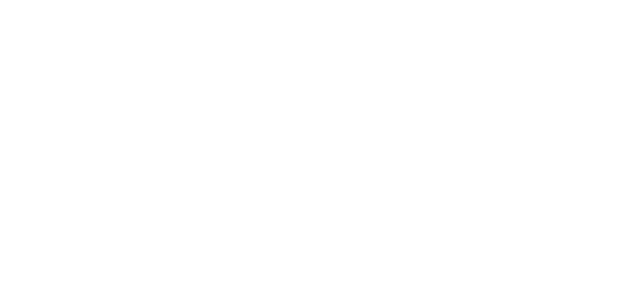
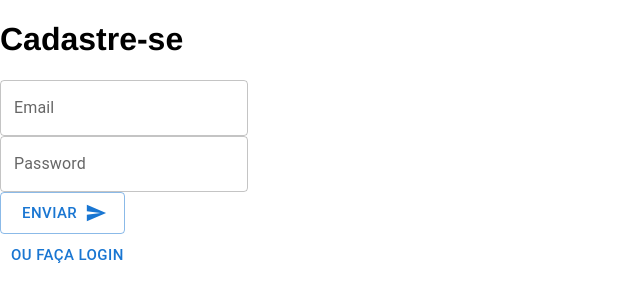
Before and after one commit to santosfk/toDoList, a React (Create React App) app: page /login in a window 1280 px wide. Before the commit this address had no page. Shown: the top 302 px of the page, without its empty margins (0-640 px from the left). Built offline with nearby package versions, Linux system fonts and the light colour scheme.

Commit message:
feat : creating user login functionality using firebase

```diff
--- a/src/App.tsx
+++ b/src/App.tsx
@@ -9,8 +9,9 @@
     <>
       <GlobalStyle />
       <Routes>
-        <Route path="signup" element={<Signup />} />
-        <Route path="/" element={<Home />} />
+        <Route path="/" element={<Signup />} />
+        <Route path="home" element={<Home />} />
+        <Route path="login" element={<Login />} />
       </Routes>
     </>
   );
--- a/src/Screens/Login/login.tsx
+++ b/src/Screens/Login/login.tsx
@@ -0,0 +1,93 @@
+import React from "react";
+import { useForm, SubmitHandler } from "react-hook-form";
+import { useNavigate } from "react-router-dom";
+import { TextField, Button } from "@mui/material";
+import { getAuth, signInWithEmailAndPassword } from "firebase/auth";
+import {
+  Container,
+  EmailContent,
+  LeftContent,
+  PasswordContent,
+  RightContent,
+  SubmitContent,
+  Title,
+} from "./style";
+import SendIcon from "@mui/icons-material/Send";
+
+type Inputs = {
+  email: string;
+  password: string;
+};
+export default function Login() {
+  const navigation = useNavigate();
+  const handleChangeRoute = (route: string) => {
+    navigation(`/${route}`);
+  };
+  const {
+    register,
+    handleSubmit,
+    formState: { errors },
+  } = useForm<Inputs>();
+  const onSubmit: SubmitHandler<Inputs> = (data) => {
+    const email = data.email;
+    const password = data.password;
+    const auth = getAuth();
+    signInWithEmailAndPassword(auth, email, password)
+      .then((userCredential) => {
+        // Signed in
+        const user = userCredential.user;
+        handleChangeRoute("home");
+        console.log(user.uid);
+
+        // ...
+      })
+      .catch((error) => {
+        const errorCode = error.code;
+        const errorMessage = error.message;
+      });
+  };
+  return (
+    <Container>
+      <LeftContent>
+        <Title>Cadastre-se</Title>
+        <form onSubmit={handleSubmit(onSubmit)}>
+          <EmailContent>
+            <TextField
+              id="filled-basic"
+              label="Email"
+              variant="outlined"
+              size="medium"
+              {...register("email", { required: true })}
+            />
+            {errors.email && <span>este campo é obrigatório</span>}
+          </EmailContent>
+          <PasswordContent>
+            <TextField
+              type="password"
+              id="filled-basic"
+              label="Password"
+              variant="outlined"
+              size="medium"
+              {...register("password", { required: true })}
+            />
+            {errors.password && <span>este campo é obrigatório</span>}
+          </PasswordContent>
+          <SubmitContent>
+            <Button
+              size="large"
+              type="submit"
+              variant="outlined"
+              endIcon={<SendIcon />}
+            >
+              Enviar
+            </Button>
+          </SubmitContent>
+        </form>
+        <Button variant="text" size="large">
+          ou faça login
+        </Button>
+      </LeftContent>
+      <RightContent></RightContent>
+    </Container>
+  );
+}
--- a/src/Screens/Login/style.ts
+++ b/src/Screens/Login/style.ts
@@ -1 +1,9 @@
 import styled from "styled-components";
+
+export const Container = styled.div``;
+export const LeftContent = styled.div``;
+export const Title = styled.h1``;
+export const EmailContent = styled.div``;
+export const PasswordContent = styled.div``;
+export const SubmitContent = styled.div``;
+export const RightContent = styled.div``;
--- a/src/Screens/Signup/signup.tsx
+++ b/src/Screens/Signup/signup.tsx
@@ -26,7 +26,6 @@
   const {
     register,
     handleSubmit,
-    watch,
     formState: { errors },
   } = useForm<Inputs>();
   const onSubmit: SubmitHandler<Inputs> = (data) => {
```
